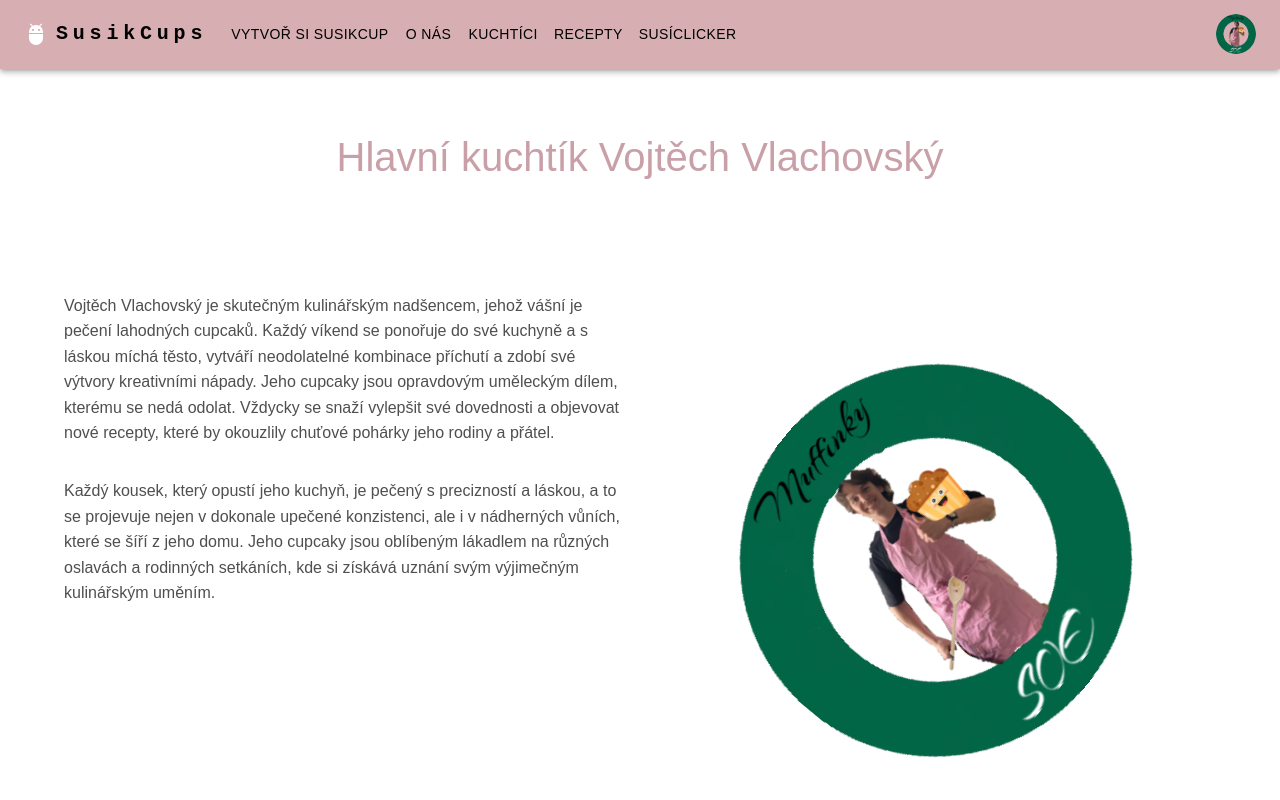
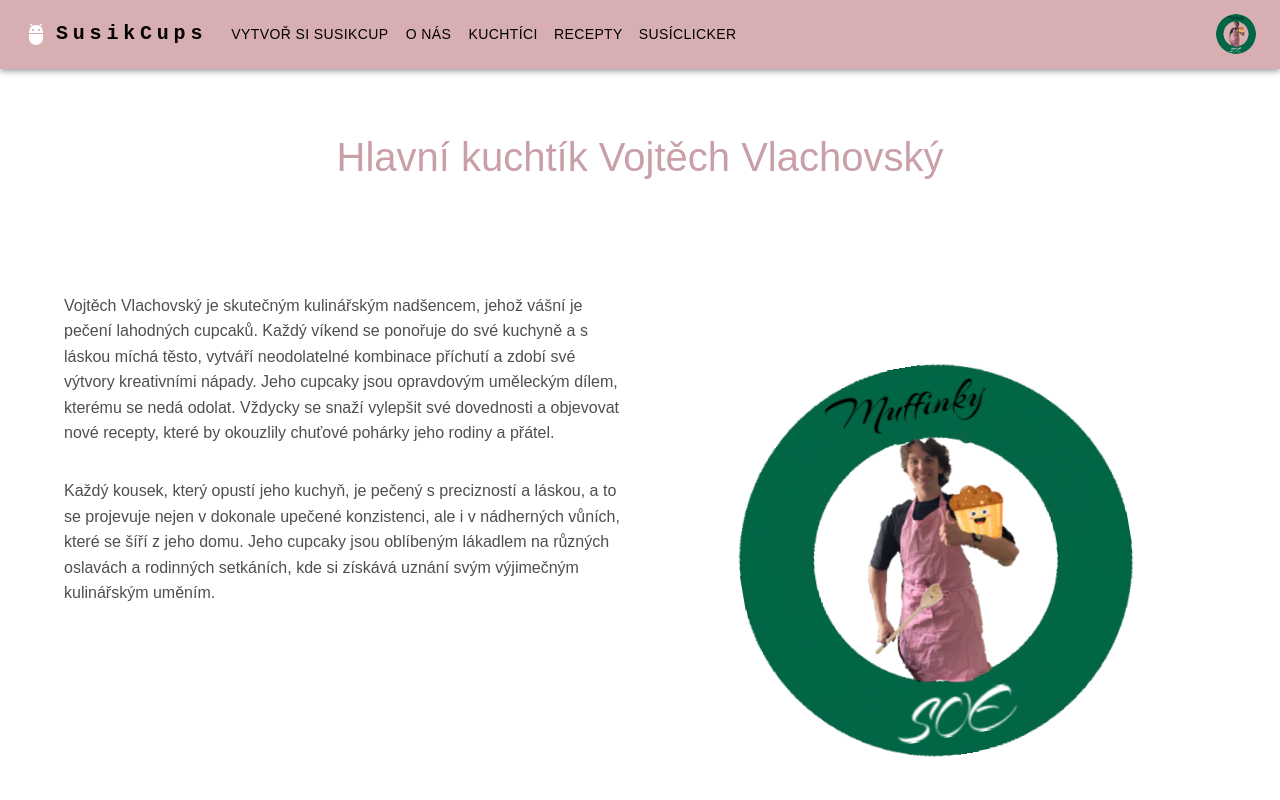
Before and after one commit to StepankaBla/cupcakes, a React (Create React App) app in the folder react-project/: page /about in a window 1280 px wide. Shown: the top 800 px of the page. Built offline with nearby package versions, Linux system fonts and the light colour scheme.

Commit message:
update
opraveni par chybicek

```diff
--- a/react-project/src/components/AboutUs/AboutUs.jsx
+++ b/react-project/src/components/AboutUs/AboutUs.jsx
@@ -2,7 +2,6 @@ import React from "react";
 import "./AboutUs.css";
 import logo from "./img/logo.png";
 import Img4 from "./img/muf2.png";
-import zeme from "./img/zeme.png";
 import { motion } from "framer-motion";
 
 const AboutUs = () => {
@@ -33,10 +32,9 @@ const AboutUs = () => {
             <motion.div
               style={{
                 borderRadius: 30,
-                backgroundColor: "#fff",
               }}
               animate={{ rotate: 360 }}
-              transition={{ ease: "linear", duration: 2, repeat: Infinity }}
+              transition={{ ease: "linear", duration:  6,repeat: Infinity }}
               data-aos="fade-left"
               className="content_box_left_pic"
             >
--- a/react-project/src/components/Footer/Footer.jsx
+++ b/react-project/src/components/Footer/Footer.jsx
@@ -21,18 +21,18 @@ const Footer = () => {
           <MDBIcon fab icon='twitter' />
         </MDBBtn>
 
-        <MDBBtn outline color="light" floating className='m-1' href='#!' role='button'>
+        <MDBBtn outline color="light" floating className='m-1' href='http://localhost:3000/' role='button'>
           <MDBIcon fab icon='google' />
         </MDBBtn>
-        <MDBBtn outline color="light" floating className='m-1' href='#!' role='button'>
+        <MDBBtn outline color="light" floating className='m-1' href='https://www.instagram.com/stepanka_bla/' role='button'>
           <MDBIcon fab icon='instagram' />
         </MDBBtn>
 
-        <MDBBtn outline color="light" floating className='m-1' href='#!' role='button'>
+        <MDBBtn outline color="light" floating className='m-1' href='https://cz.linkedin.com/in/%C5%A1t%C4%9Bp%C3%A1nka-bla%C5%BEkov%C3%A1-3b9733262?trk=people-guest_people_search-card' role='button'>
           <MDBIcon fab icon='linkedin-in' />
         </MDBBtn>
 
-        <MDBBtn outline color="light" floating className='m-1' href='https://github.com/StepankaBla/cupcakes!' role='button'>
+        <MDBBtn outline color="light" floating className='m-1' href='https://github.com/StepankaBla/cupcakes' role='button'>
           <MDBIcon fab icon='github' />
         </MDBBtn>
       </section>
```
Also changed, not shown: react-project/src/components/AboutUs/img/muf2.png.
